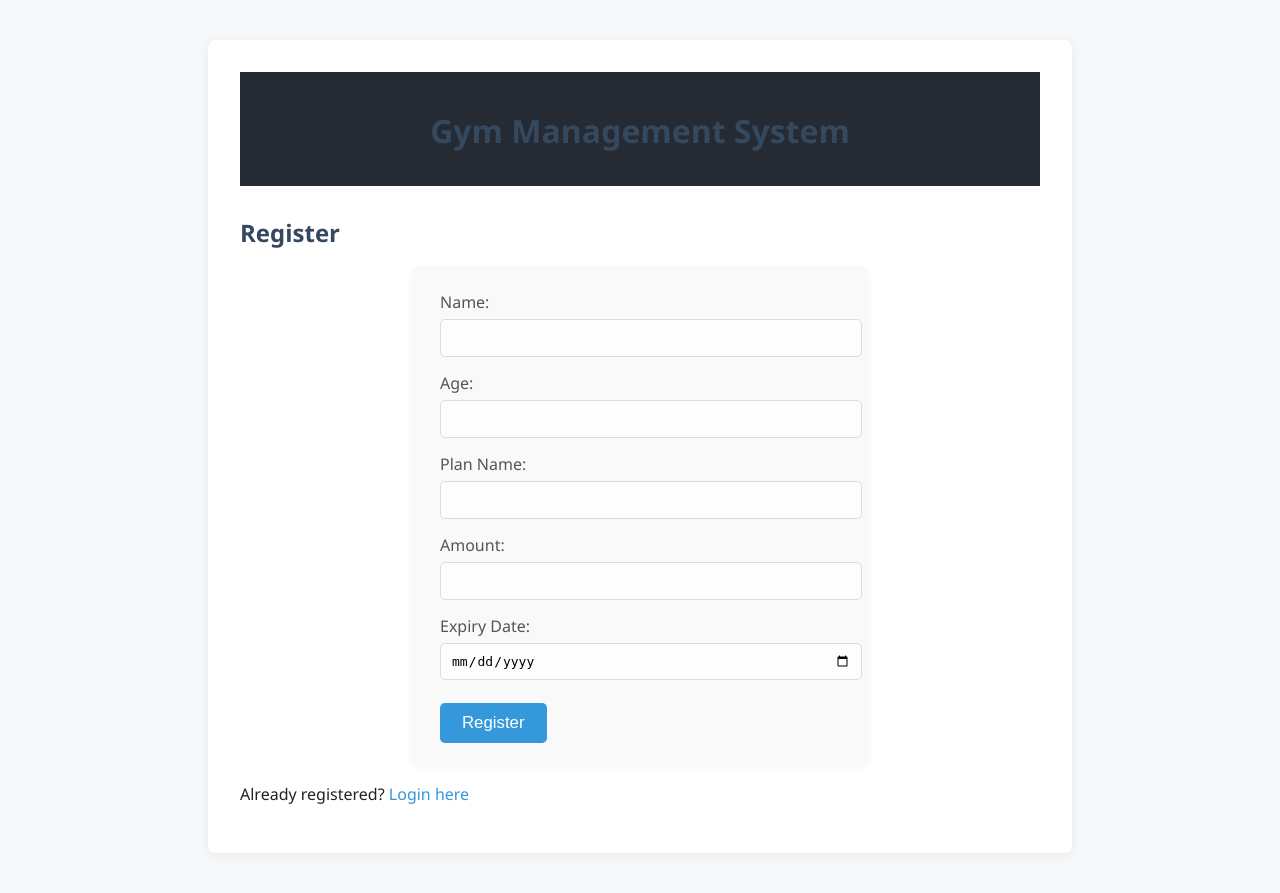
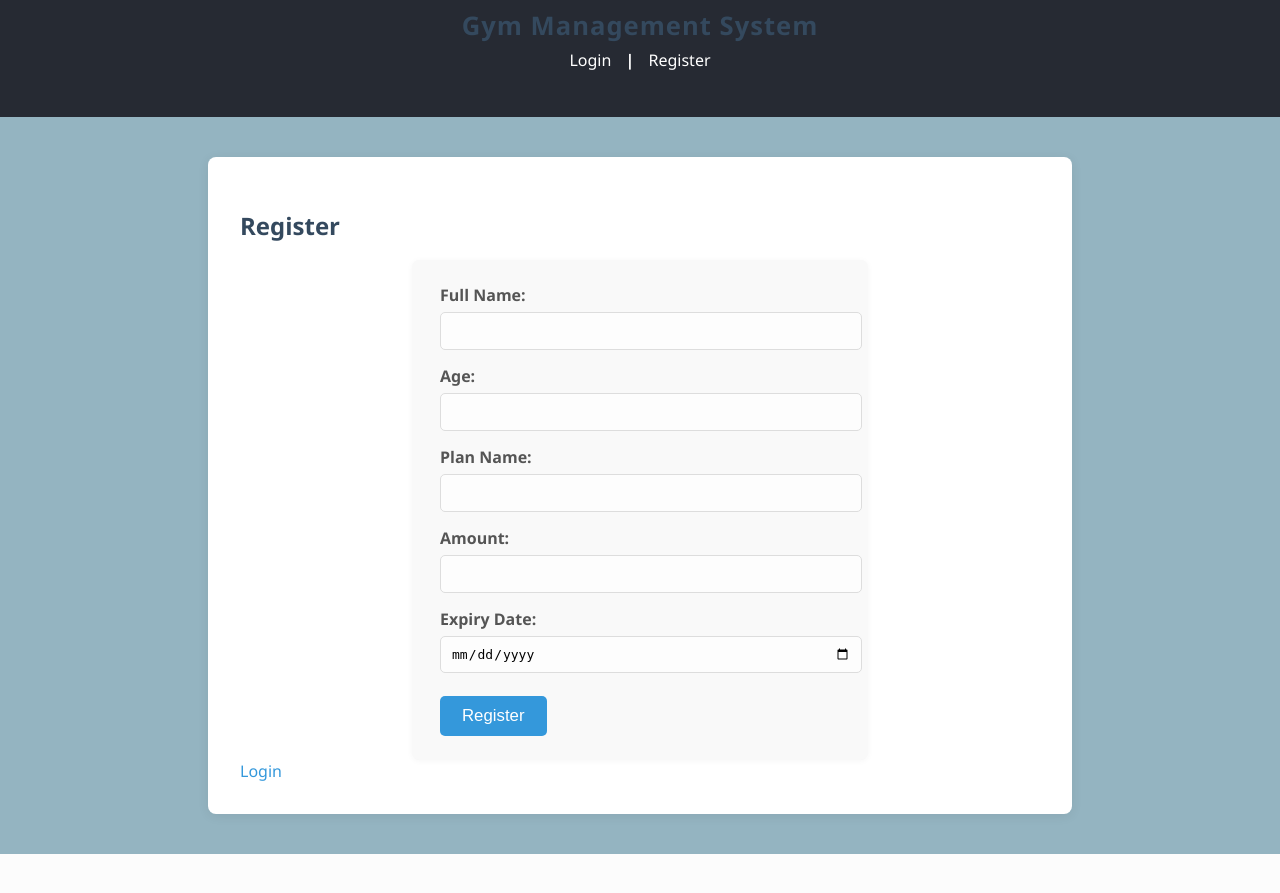
Before and after one commit to Firoz8948/flask_and_github, a Flask app: page /register in a window 1280 px wide. After the commit the page ends 854 px from the top, so only its background shows below. Run offline with Flask 3, Linux system fonts and the light colour scheme.

Commit message:
final changes made

```diff
--- a/app.py
+++ b/app.py
@@ -1,29 +1,18 @@
-from flask import Flask, render_template, request, redirect, url_for, session, flash
-from flask_sqlalchemy import SQLAlchemy
+from flask import Flask, request, session, redirect, url_for, send_from_directory
 from models import db, User
-# from datetime import datetime
 from datetime import datetime
 import random
 import os
 
 app = Flask(__name__)
-
 app.config['SQLALCHEMY_DATABASE_URI'] = 'postgresql://gymuser:347690%40Fk@localhost:5432/gymdb'
 app.config['SQLALCHEMY_TRACK_MODIFICATIONS'] = False
 app.config['SECRET_KEY'] = 'your_secret_key_here'
 
-db = SQLAlchemy(app)
+db.init_app(app)
 
-# Model
-class User(db.Model):
-    id = db.Column(db.Integer, primary_key=True)
-    code = db.Column(db.String(4), unique=True, nullable=False)
-    name = db.Column(db.String(80), nullable=False)
-    age = db.Column(db.Integer, nullable=False)
-    plan_name = db.Column(db.String(50), nullable=False)
-    amount = db.Column(db.Float, nullable=False)
-    expiry_date = db.Column(db.Date, nullable=False)
-    registered_on = db.Column(db.DateTime, default=datetime.utcnow)
+TEMPLATES_FOLDER = os.path.join(os.path.dirname(os.path.abspath(__file__)), 'templates')
+STATIC_FOLDER = os.path.join(os.path.dirname(os.path.abspath(__file__)), 'static')
 
 def generate_unique_code():
     while True:
@@ -31,19 +20,17 @@ def generate_unique_code():
         if not User.query.filter_by(code=code).first():
             return code
 
-# @app.before_first_request
-# def create_tables():
-#     db.create_all()
-
-@app.before_request
-def create_tables():
-    if not hasattr(app, 'tables_created'):
-        db.create_all()
-        app.tables_created = True
+def render_html(filename, **kwargs):
+    filepath = os.path.join(TEMPLATES_FOLDER, filename)
+    with open(filepath, encoding='utf-8') as f:
+        html = f.read()
+    for key, value in kwargs.items():
+        html = html.replace('{{' + key + '}}', str(value))
+    return html
 
 @app.route('/')
 def home():
-    return render_template('login.html')
+    return redirect(url_for('login'))
 
 @app.route('/register', methods=['GET', 'POST'])
 def register():
@@ -64,50 +51,62 @@ def register():
         )
         db.session.add(user)
         db.session.commit()
-        return render_template('register.html', code=code, registered=True)
-    return render_template('register.html', registered=False)
+        message = f"""
+            <div class='flash'>
+                Thank you for registering!<br>
+                Your unique 4-digit code is: <strong>{code}</strong><br>
+                Please use this code to log in.<br>
+                <a href="/login">Go to Login</a>
+            </div>
+        """
+        return render_html('register.html', register_message=message)
+    else:
+        return render_html('register.html', register_message='')
 
-@app.route('/login', methods=['POST'])
+@app.route('/login', methods=['GET', 'POST'])
 def login():
-    code = request.form['code']
-    user = User.query.filter_by(code=code).first()
-    if user:
-        session['user_id'] = user.id
-        return redirect(url_for('dashboard'))
-    else:
-        flash("Invalid code, please try again.", "danger")
-        return redirect(url_for('home'))
-
-# @app.route('/dashboard')
-# def dashboard():
-#     if 'user_id' not in session:
-#         return redirect(url_for('home'))
-#     user = User.query.get(session['user_id'])
-#     if not user:
-#         return redirect(url_for('home'))
-#     today = datetime.today().date()
-#     if user.expiry_date < today:
-#         return render_template('expired.html', expiry_date=user.expiry_date.strftime('%Y-%m-%d'))
-#     return render_template('dashboard.html', user=user)
-
+    error = ''
+    if request.method == 'POST':
+        code = request.form['code']
+        user = User.query.filter_by(code=code).first()
+        if user:
+            session['user_id'] = user.id
+            return redirect(url_for('dashboard'))
+        else:
+            error = "<div class='flash'>Invalid code, please try again.</div>"
+    return render_html('login.html', error=error)
 
 @app.route('/dashboard')
 def dashboard():
     if 'user_id' not in session:
-        return redirect(url_for('home'))
+        return redirect(url_for('login'))
     user = User.query.get(session['user_id'])
-    if not user:
-        return redirect(url_for('home'))
     today = datetime.today().date()
-    if user.expiry_date < today:
-        return render_template('expired.html', expiry_date=user.expiry_date.strftime('%Y-%m-%d'))
     days_remaining = (user.expiry_date - today).days
-    return render_template('dashboard.html', user=user, days_remaining=days_remaining)
+    if days_remaining < 0:
+        return render_html('expired.html', expiry_date=user.expiry_date.strftime('%Y-%m-%d'))
+    return render_html(
+        'dashboard.html',
+        name=user.name,
+        code=user.code,
+        age=user.age,
+        plan_name=user.plan_name,
+        amount="{:.2f}".format(user.amount),
+        expiry_date=user.expiry_date.strftime('%Y-%m-%d'),
+        days_remaining=days_remaining,
+        registered_on=user.registered_on.strftime('%Y-%m-%d')
+    )
 
 @app.route('/logout')
 def logout():
     session.pop('user_id', None)
-    return redirect(url_for('home'))
+    return redirect(url_for('login'))
+
+@app.route('/static/<path:filename>')
+def static_files(filename):
+    return send_from_directory(STATIC_FOLDER, filename)
 
 if __name__ == '__main__':
+    with app.app_context():
+        db.create_all()
     app.run(debug=True)
--- a/static/style.css
+++ b/static/style.css
@@ -1,6 +1,8 @@
 body {
     font-family: 'Segoe UI', Arial, sans-serif;
-    background: #f6f8fa;
+    /* background: #ECEFCA; */
+    background: #94B4C1;
+    font-weight: 800;
     color: #222;
     margin: 0;
     padding: 0;
@@ -9,9 +11,32 @@ body {
 header, nav {
     background: #262a33;
     color: #fff;
-    padding: 16px 0;
+    padding: 8px 0;
     text-align: center;
     margin-bottom: 30px;
+}
+
+header h1 {
+    margin: 0;
+    font-size: 1.6em;
+    letter-spacing: 1px;
+}
+
+nav {
+    padding: 6px 0 8px 0;
+}
+
+nav a {
+    color: #fff;
+    text-decoration: none;
+    margin: 0 10px;
+    font-weight: 500;
+    font-size: 1em;
+    transition: color 0.2s;
+}
+
+nav a:hover {
+    color: #3498db;
 }
 
 h1, h2 {
@@ -65,7 +90,7 @@ label {
     font-size: 1em;
 }
 
-input[type="text"], input[type="password"], input[type="number"], input[type="date"], input[type="email"], select {
+input[type="text"], input[type="number"], input[type="date"] {
     width: 100%;
     padding: 9px 10px;
     margin-bottom: 15px;
--- a/templates/base.html
+++ /dev/null
@@ -1,28 +0,0 @@
-<!DOCTYPE html>
-<html lang="en">
-<head>
-    <meta charset="UTF-8">
-    <title>Gym Management System</title>
-    <link rel="stylesheet" href="{{ url_for('static', filename='style.css') }}">
-
-    <meta name="viewport" content="width=device-width, initial-scale=1">
-</head>
-<body>
-    <div class="container">
-        <header>
-            <h1>Gym Management System</h1>
-        </header>
-        {% with messages = get_flashed_messages(with_categories=true) %}
-          {% if messages %}
-            <ul class="flashes">
-              {% for category, message in messages %}
-                <li class="{{ category }}">{{ message }}</li>
-              {% endfor %}
-            </ul>
-          {% endif %}
-        {% endwith %}
-        {% block content %}
-        {% endblock %}
-    </div>
-</body>
-</html>
--- a/templates/register.html
+++ b/templates/register.html
@@ -1,27 +1,36 @@
-{% extends 'base.html' %}
-{% block content %}
-<h2>Register</h2>
-{% if registered %}
-  <div class="success-message">
-    <p><strong>Registration successful!</strong></p>
-    <p>Your unique 4-digit code is: <span class="code">{{ code }}</span></p>
-    <p>Please save this code. You will need it to login.</p>
-    <a href="{{ url_for('home') }}">Go to Login</a>
-  </div>
-{% else %}
-<form method="post" class="form">
-    <label>Name:</label>
-    <input type="text" name="name" required>
-    <label>Age:</label>
-    <input type="number" name="age" min="1" max="120" required>
-    <label>Plan Name:</label>
-    <input type="text" name="plan_name" required>
-    <label>Amount:</label>
-    <input type="number" name="amount" min="0" step="0.01" required>
-    <label>Expiry Date:</label>
-    <input type="date" name="expiry_date" required>
-    <button type="submit">Register</button>
-</form>
-{% endif %}
-<p>Already registered? <a href="{{ url_for('home') }}">Login here</a></p>
-{% endblock %}
+<!DOCTYPE html>
+<html lang="en">
+<head>
+    <meta charset="UTF-8">
+    <title>Register</title>
+    <link rel="stylesheet" href="/static/style.css">
+</head>
+<body>
+    <header>
+        <h1>Gym Management System</h1>
+        <nav>
+            <!-- <a href="/dashboard">Dashboard</a> | -->
+            <a href="/login">Login</a> |
+            <a href="/register">Register</a>
+        </nav>
+    </header>
+    <div class="container">
+        <h2>Register</h2>
+        {{register_message}}
+        <form method="post" action="/register">
+            <label for="name">Full Name:</label>
+            <input type="text" id="name" name="name" required>
+            <label for="age">Age:</label>
+            <input type="number" id="age" name="age" required>
+            <label for="plan_name">Plan Name:</label>
+            <input type="text" id="plan_name" name="plan_name" required autocomplete="off">
+            <label for="amount">Amount:</label>
+            <input type="number" id="amount" name="amount" step="0.01" required>
+            <label for="expiry_date">Expiry Date:</label>
+            <input type="date" id="expiry_date" name="expiry_date" required>
+            <input type="submit" value="Register">
+        </form>
+        <a href="/login">Login</a>
+    </div>
+</body>
+</html>
```
Also changed, not shown: other parts of static/style.css (+1 -28 lines), models.py (+3 -13 lines), templates/dashboard.html (+34 -22 lines), templates/expired.html (added, +25 -0 lines), templates/login.html (+28 -10 lines).
